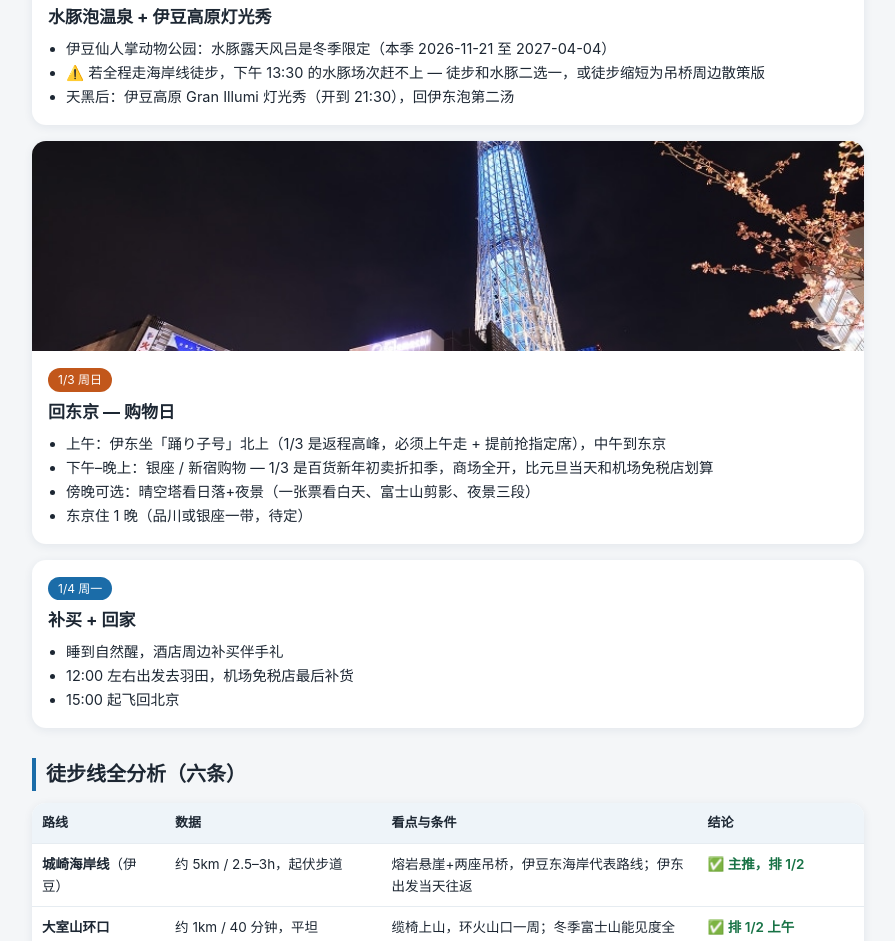
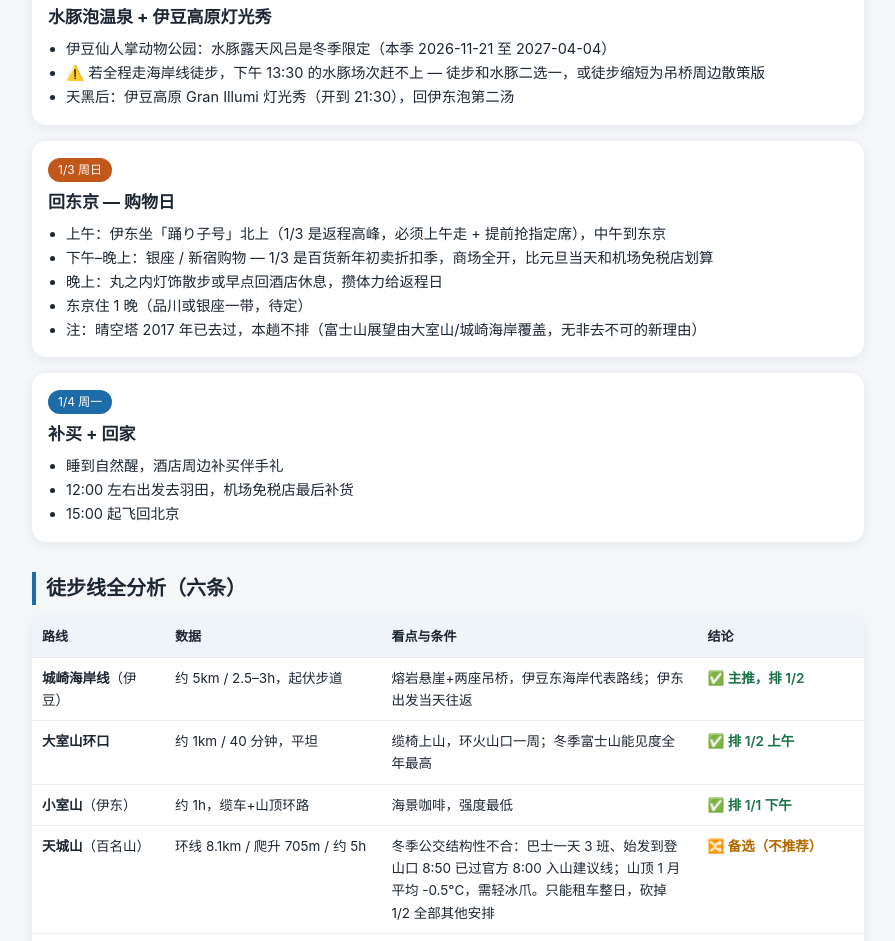
Before and after one commit to vvkee/tokyo-izu-nye-2027, a plain HTML site: page index.html in a window 1280 px wide. Shown: the part 1768-2709 px from the top of the page, without its empty margins (192-1087 px from the left). Drawn offline with Linux system fonts and the light colour scheme.

Commit message:
publish: index.html

```diff
--- a/index.html
+++ b/index.html
@@ -144,15 +144,15 @@
 </div>
 
 <div class="card">
-  <img src="img/skytree.jpg" alt="东京晴空塔夜景">
   <div class="body">
     <span class="day-tag alt">1/3 周日</span>
     <h3>回东京 — 购物日</h3>
     <ul>
       <li>上午：伊东坐「踊り子号」北上（1/3 是返程高峰，必须上午走 + 提前抢指定席），中午到东京</li>
       <li>下午–晚上：银座 / 新宿购物 — 1/3 是百货新年初卖折扣季，商场全开，比元旦当天和机场免税店划算</li>
-      <li>傍晚可选：晴空塔看日落+夜景（一张票看白天、富士山剪影、夜景三段）</li>
+      <li>晚上：丸之内灯饰散步或早点回酒店休息，攒体力给返程日</li>
       <li>东京住 1 晚（品川或银座一带，待定）</li>
+      <li>注：晴空塔 2017 年已去过，本趟不排（富士山展望由大室山/城崎海岸覆盖，无非去不可的新理由）</li>
     </ul>
   </div>
 </div>
```
